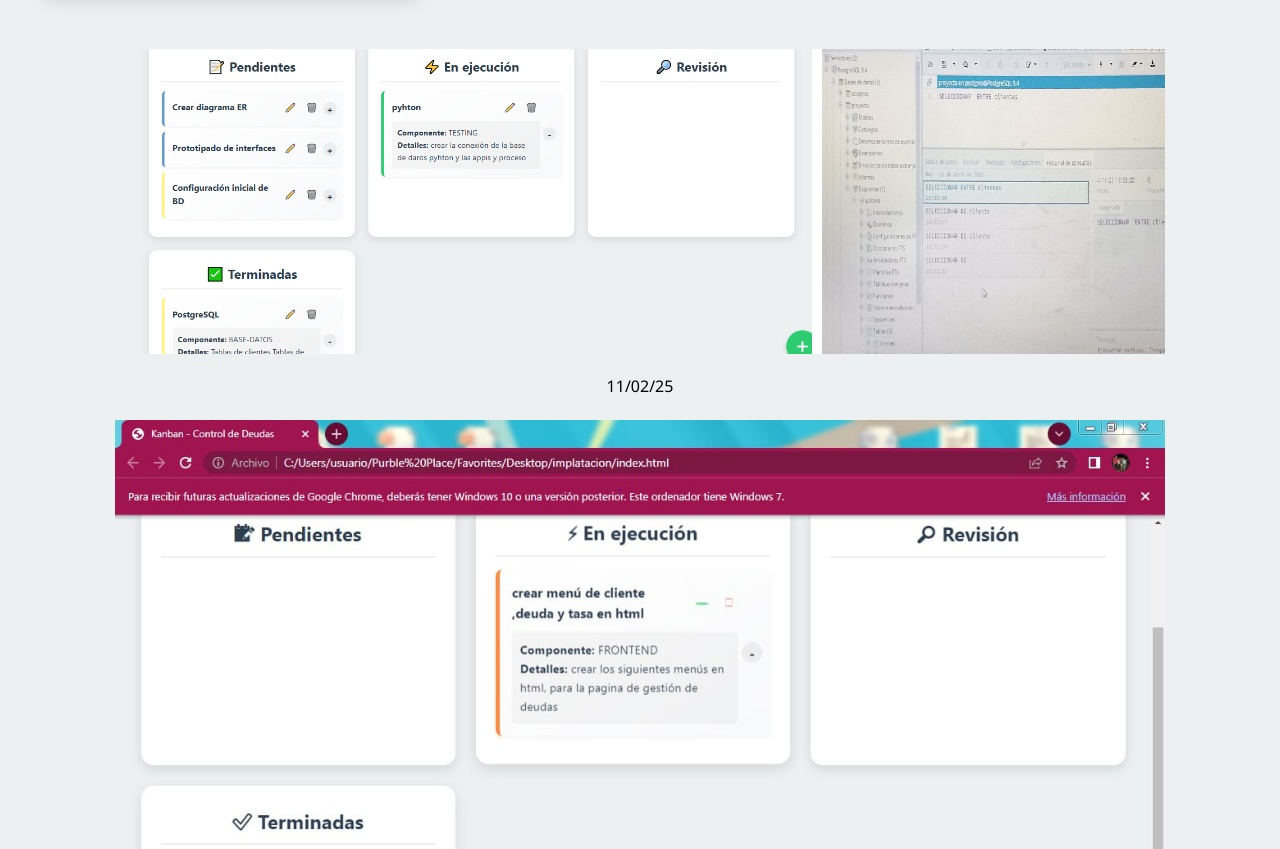
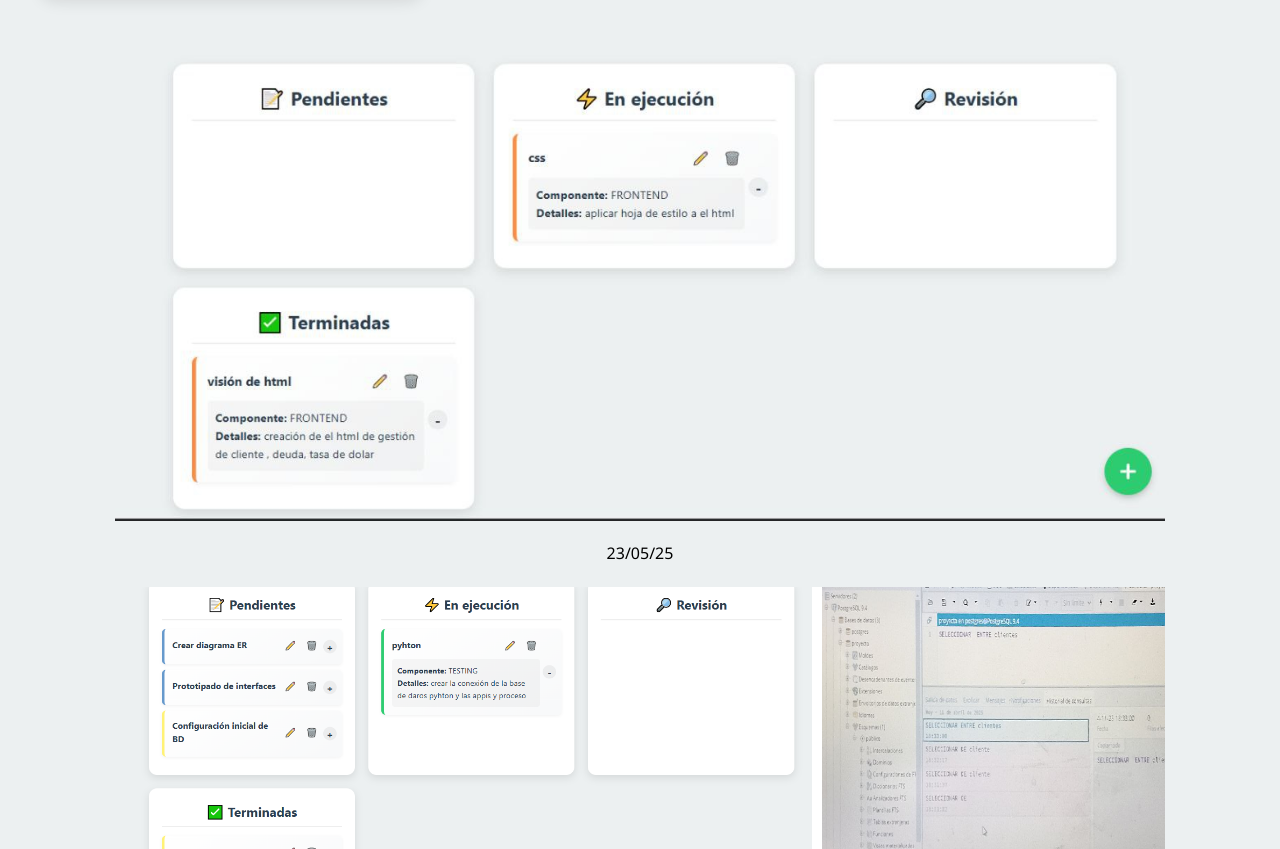
Before and after one commit to Edua939/Kanban, a plain HTML site: page index.html in a window 1280 px wide. Shown: the part 997-1846 px from the top of the page. Drawn offline with Linux system fonts and the light colour scheme.

Commit message:
Update index.html

```diff
--- a/index.html
+++ b/index.html
@@ -88,6 +88,8 @@
             </div>
         </div>
     </main>
+    <img src="photo_2025-05-23_18-57-22.jpg" alt="11-4-2025_12026_mariatvasquez.github.io" class="screenshot" width="1050">
+    <p>23/05/25</p>
     <img src="Anotación 2025-04-11 140156 (2).png" alt="11-4-2025_12026_mariatvasquez.github.io" class="screenshot" width="1050">
     <p>11/02/25</p>
 <img src="photo_2025-05-09_18-30-53.jpg" alt="11-4-2025_12026_mariatvasquez.github.io" class="screenshot" width="1050">
```
